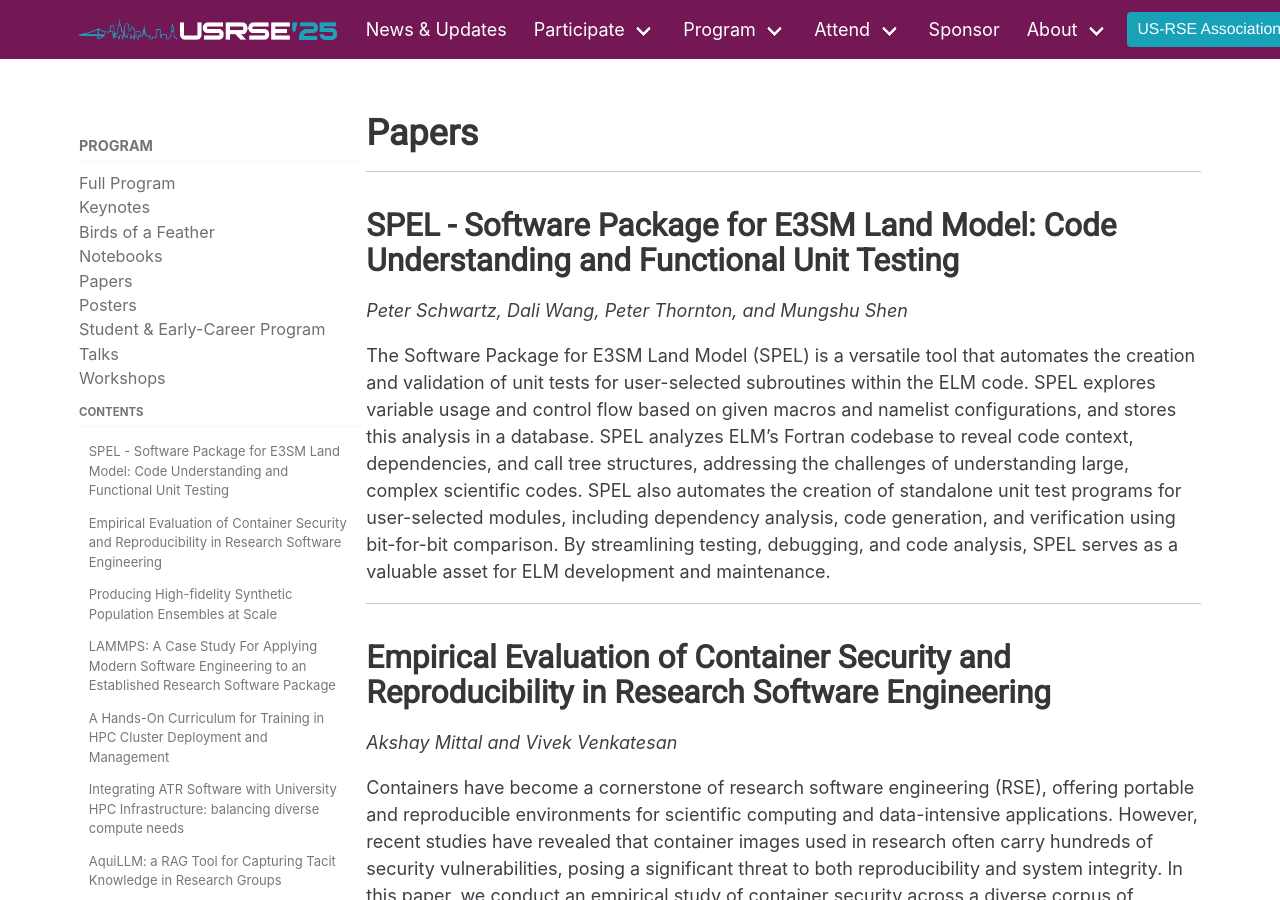
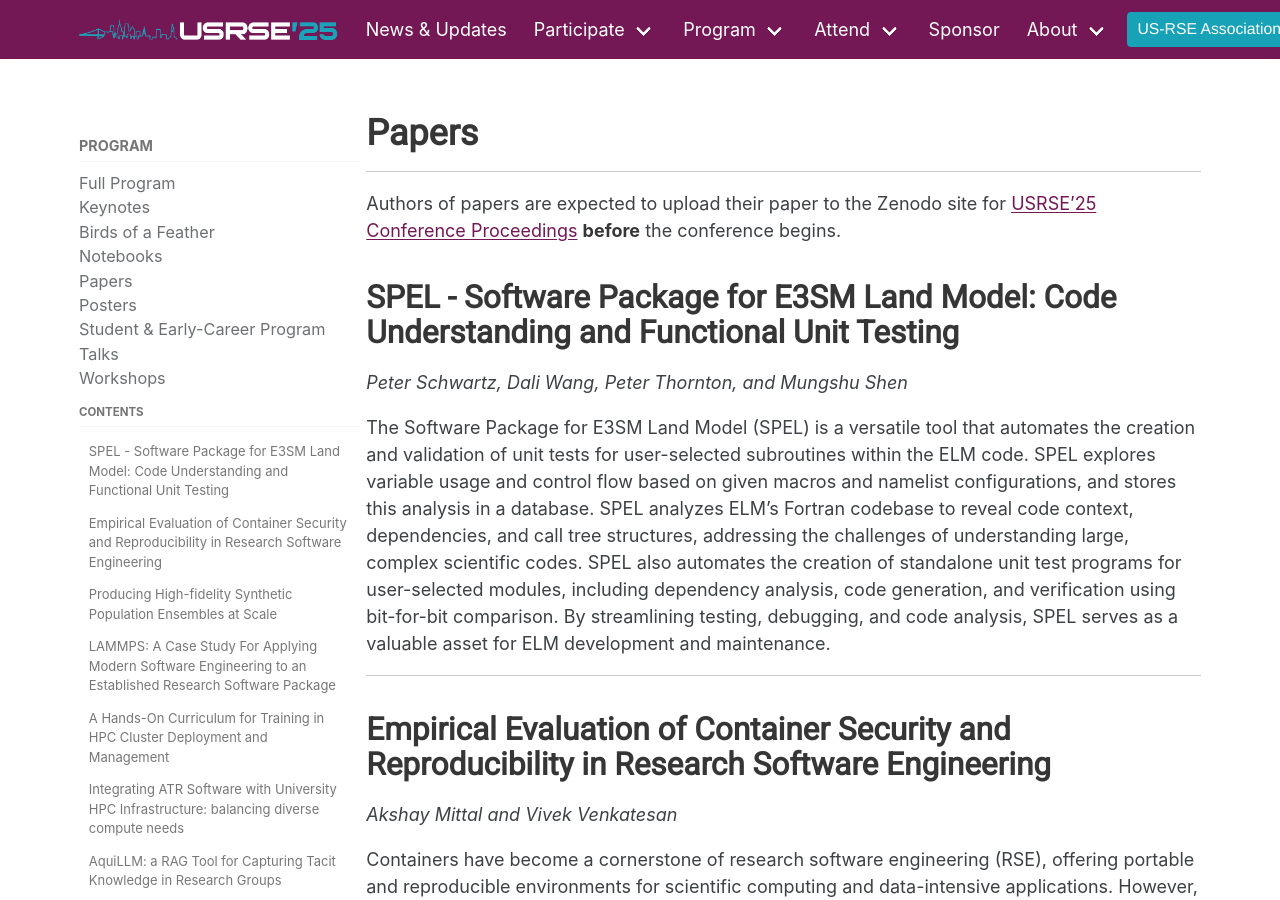
Before and after one commit to USRSE/usrse25, a Jekyll site: the page built from pages/program/papers.md, in a window 1280 px wide and 900 px high. Built offline with Jekyll 4.4.1, drawn with Linux system fonts in a browser that asks for light colours; a style sheet for code colours, icons or effects is not loaded.

Commit message:
Update papers.md
note about the proceedings

```diff
--- a/pages/program/papers.md
+++ b/pages/program/papers.md
@@ -7,6 +7,10 @@
 menubar_toc: true
 set_last_modified: true
 ---
+
+Authors of papers are expected to upload their paper to the Zenodo site for
+[USRSE'25 Conference Proceedings](https://zenodo.org/communities/usrse25/records?q=&l=list&p=1&s=10&sort=newest)
+**before** the conference begins.
 
 <a name="p-spel"></a>
 ## SPEL - Software Package for E3SM Land Model: Code Understanding and Functional Unit Testing
```
